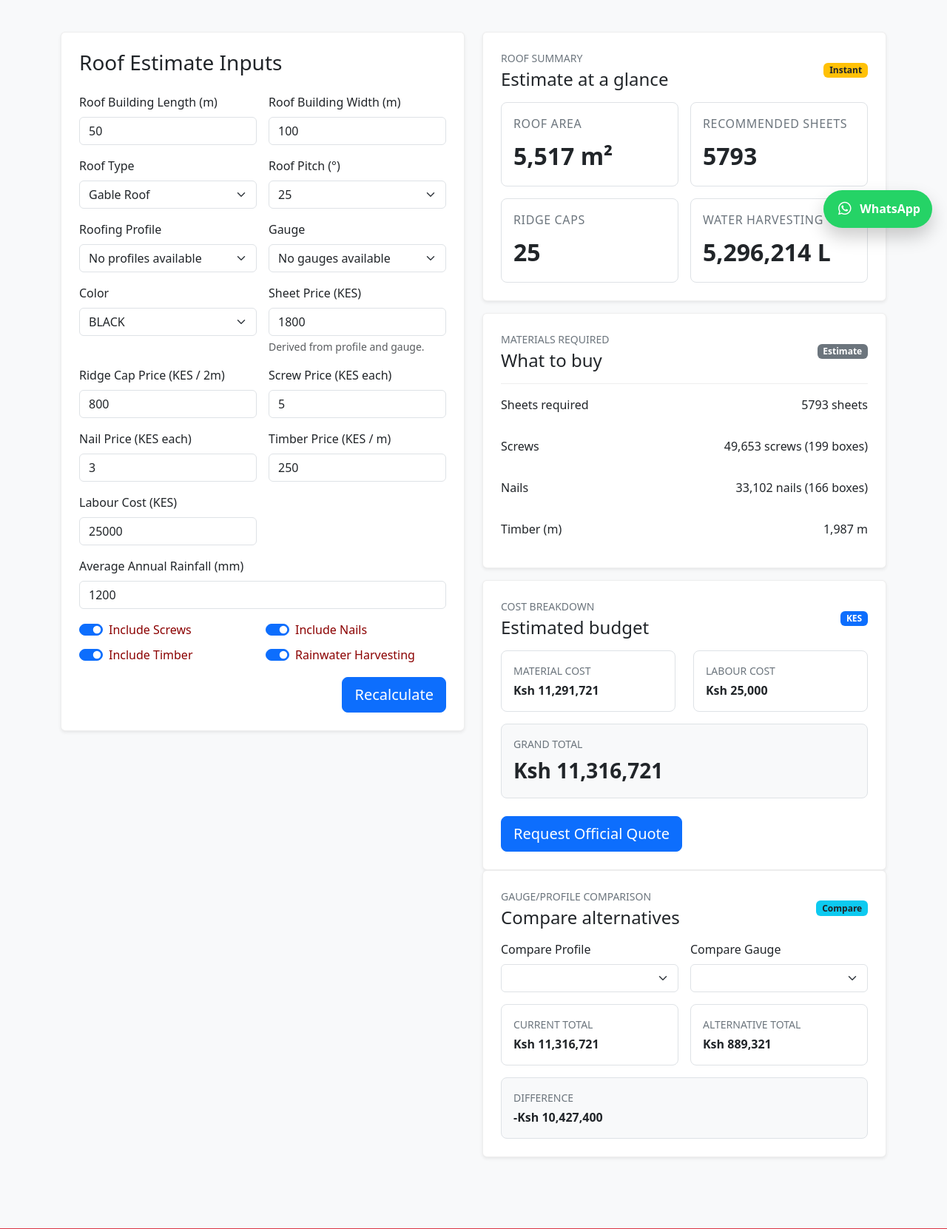
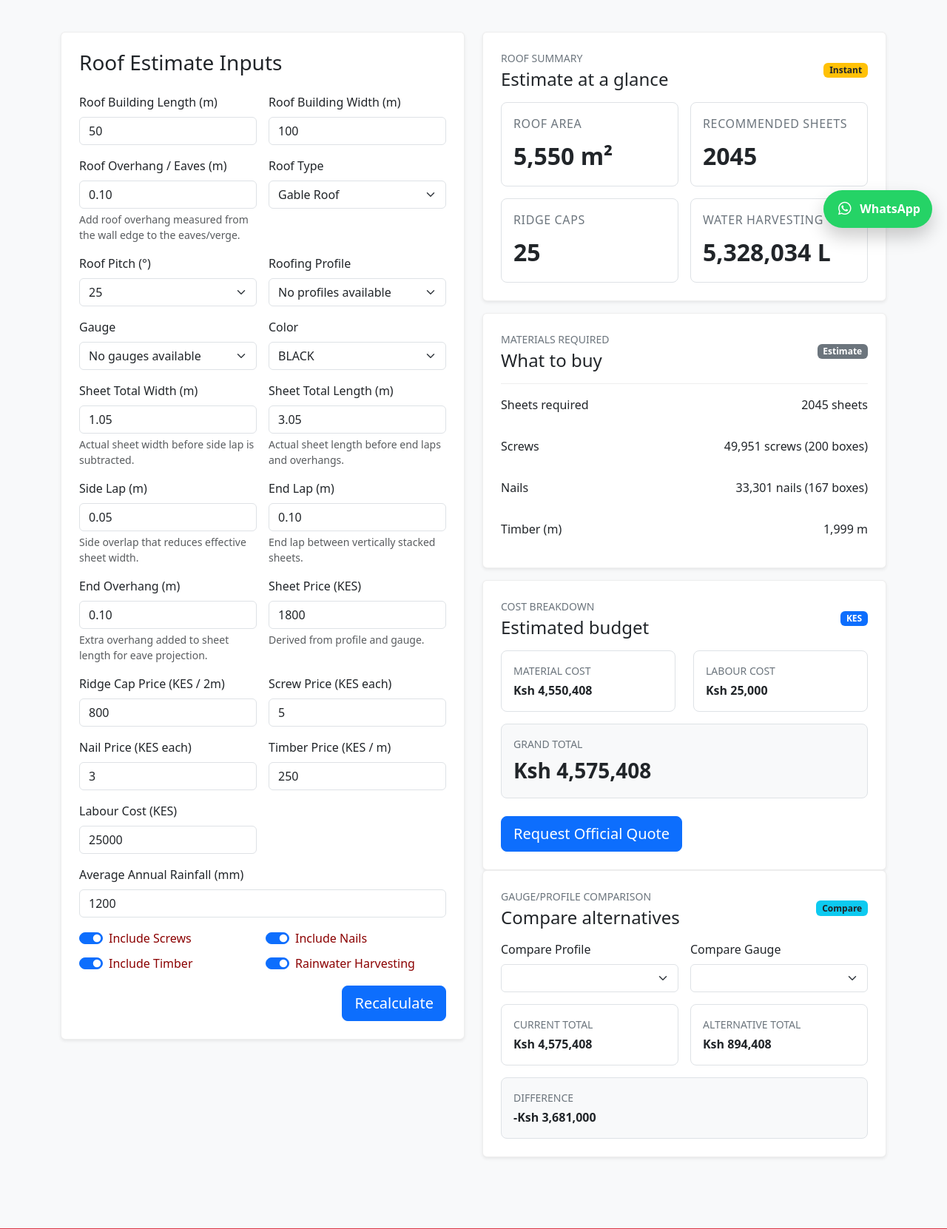
Before and after one commit to 123mczilox/Mabatistudio, a Django app: page /roof-calculator/ in a window 1280 px wide. Shown: the part 472-2133 px from the top of the page at 74% size. Run offline with Django 5.2, Linux system fonts and the light colour scheme; data comes from the database, SQL or seed files in the repository; data that the repository does not hold is empty; some libraries are stand-ins or nearby versions.

Commit message:
roof calc ses 3

```diff
--- a/Website/models.py
+++ b/Website/models.py
@@ -234,6 +234,12 @@ class RoofEstimate(models.Model):
     nails = models.PositiveIntegerField(default=0)
     timber_length = models.DecimalField(max_digits=10, decimal_places=2, default=0)
     rainwater_litres = models.DecimalField(max_digits=12, decimal_places=2, default=0)
+    eaves = models.DecimalField(max_digits=6, decimal_places=2, default=0)
+    sheet_total_width = models.DecimalField(max_digits=6, decimal_places=2, default=0)
+    sheet_total_length = models.DecimalField(max_digits=6, decimal_places=2, default=0)
+    side_lap = models.DecimalField(max_digits=6, decimal_places=2, default=0)
+    end_lap = models.DecimalField(max_digits=6, decimal_places=2, default=0)
+    end_overhang = models.DecimalField(max_digits=6, decimal_places=2, default=0)
     sheet_price = models.DecimalField(max_digits=10, decimal_places=2, default=0)
     ridge_price = models.DecimalField(max_digits=10, decimal_places=2, default=0)
     screw_price = models.DecimalField(max_digits=10, decimal_places=2, default=0)
--- a/Website/templates/roof_calculator.html
+++ b/Website/templates/roof_calculator.html
@@ -77,6 +77,11 @@
                                 <input id="width" name="width" type="number" min="0" step="0.1" class="form-control" placeholder="100" value="{{ initial_data.width }}">
                             </div>
                             <div class="col-6">
+                                <label for="eaves" class="form-label">Roof Overhang / Eaves (m)</label>
+                                <input id="eaves" name="eaves" type="number" min="0" step="0.01" class="form-control" placeholder="0.10" value="{{ initial_data.eaves }}">
+                                <div class="form-text">Add roof overhang measured from the wall edge to the eaves/verge.</div>
+                            </div>
+                            <div class="col-6">
                                 <label for="roofType" class="form-label">Roof Type</label>
                                 <select id="roofType" name="roofType" class="form-select">
                                     {% for option in roof_types %}
@@ -127,6 +132,31 @@
                                         <option value="Charcoal Grey">Charcoal Grey</option>
                                     {% endif %}
                                 </select>
+                            </div>
+                            <div class="col-6">
+                                <label for="sheetTotalWidth" class="form-label">Sheet Total Width (m)</label>
+                                <input id="sheetTotalWidth" name="sheetTotalWidth" type="number" min="0" step="0.01" class="form-control" placeholder="1.05" value="{{ initial_data.sheetTotalWidth }}">
+                                <div class="form-text">Actual sheet width before side lap is subtracted.</div>
+                            </div>
+                            <div class="col-6">
+                                <label for="sheetTotalLength" class="form-label">Sheet Total Length (m)</label>
+                                <input id="sheetTotalLength" name="sheetTotalLength" type="number" min="0" step="0.01" class="form-control" placeholder="3.05" value="{{ initial_data.sheetTotalLength }}">
+                                <div class="form-text">Actual sheet length before end laps and overhangs.</div>
+                            </div>
+                            <div class="col-6">
+                                <label for="sideLap" class="form-label">Side Lap (m)</label>
+                                <input id="sideLap" name="sideLap" type="number" min="0" step="0.01" class="form-control" placeholder="0.05" value="{{ initial_data.sideLap }}">
+                                <div class="form-text">Side overlap that reduces effective sheet width.</div>
+                            </div>
+                            <div class="col-6">
+                                <label for="endLap" class="form-label">End Lap (m)</label>
+                                <input id="endLap" name="endLap" type="number" min="0" step="0.01" class="form-control" placeholder="0.10" value="{{ initial_data.endLap }}">
+                                <div class="form-text">End lap between vertically stacked sheets.</div>
+                            </div>
+                            <div class="col-6">
+                                <label for="endOverhang" class="form-label">End Overhang (m)</label>
+                                <input id="endOverhang" name="endOverhang" type="number" min="0" step="0.01" class="form-control" placeholder="0.10" value="{{ initial_data.endOverhang }}">
+                                <div class="form-text">Extra overhang added to sheet length for eave projection.</div>
                             </div>
                             <div class="col-6">
                                 <label for="sheetPrice" class="form-label">Sheet Price (KES)</label>
@@ -351,7 +381,8 @@
 <script>
 const numberFormat = new Intl.NumberFormat('en-KE', { style: 'currency', currency: 'KES', maximumFractionDigits: 0 });
 const formFields = [
-    'length', 'width', 'roofType', 'pitch', 'profile', 'gauge', 'color',
+    'length', 'width', 'eaves', 'roofType', 'pitch', 'profile', 'gauge', 'color',
+    'sheetTotalWidth', 'sheetTotalLength', 'sideLap', 'endLap', 'endOverhang',
     'sheetPrice', 'ridgePrice', 'screwPrice', 'nailPrice', 'timberPrice', 'labourCost', 'rainfall',
     'includeScrews', 'includeNails', 'includeTimber', 'includeRainwater'
 ];
@@ -410,8 +441,14 @@ function formatNumber(value) {
 function updateEstimate() {
     const length = Number(document.getElementById('length').value) || 0;
     const width = Number(document.getElementById('width').value) || 0;
+    const eaves = Number(document.getElementById('eaves').value) || 0;
     const pitch = Number(document.getElementById('pitch').value) || 0;
     const roofType = document.getElementById('roofType').value;
+    const sheetTotalWidth = Number(document.getElementById('sheetTotalWidth').value) || 0;
+    const sheetTotalLength = Number(document.getElementById('sheetTotalLength').value) || 0;
+    const sideLap = Number(document.getElementById('sideLap').value) || 0;
+    const endLap = Number(document.getElementById('endLap').value) || 0;
+    const endOverhang = Number(document.getElementById('endOverhang').value) || 0;
     const profileOption = getSelectedProfileOption();
     const gaugeOption = getSelectedGaugeOption();
     const baseSheetPrice = Number(profileOption?.dataset.sheetPrice || 0);
@@ -432,10 +469,22 @@ function updateEstimate() {
 
     document.getElementById('sheetPrice').value = Math.round(sheetPrice);
 
-    const footprint = length * width;
+    const planLength = Math.max(0, length + eaves * 2);
+    const planWidth = Math.max(0, width + eaves * 2);
+    const footprint = planLength * planWidth;
     const slopeMultiplier = pitch > 0 ? 1 / Math.cos(pitch * Math.PI / 180) : 1;
     const roofArea = footprint ? footprint * getTypeFactor(roofType) * slopeMultiplier : 0;
-    const baseSheets = coverWidth ? roofArea / coverWidth : 0;
+
+    let effectiveSheetArea = 0;
+    if (sheetTotalWidth > 0 && sheetTotalLength > 0) {
+        const effectiveSheetWidth = Math.max(0, sheetTotalWidth - sideLap);
+        const effectiveSheetLength = Math.max(0, sheetTotalLength - endLap - endOverhang);
+        effectiveSheetArea = effectiveSheetWidth * effectiveSheetLength;
+    }
+    if (!effectiveSheetArea) {
+        effectiveSheetArea = coverWidth;
+    }
+    const baseSheets = effectiveSheetArea ? roofArea / effectiveSheetArea : 0;
     const wastage = getWastage(roofType);
     const recommendedSheets = Math.max(0, Math.ceil(baseSheets * (1 + wastage)));
     const ridgeLength = getRidgeLength(roofType, length, width);
@@ -475,16 +524,29 @@ function getCompareOption(selectId) {
     return select && select.options[select.selectedIndex];
 }
 
-function calculateComparisonTotal(compareProfileOption, compareGaugeOption, roofType, length, width, pitch, ridgePrice, screwPrice, nailPrice, timberPrice, labour, includeScrews, includeNails, includeTimber) {
+function calculateComparisonTotal(compareProfileOption, compareGaugeOption, roofType, length, width, eaves, pitch, ridgePrice, screwPrice, nailPrice, timberPrice, labour, includeScrews, includeNails, includeTimber, sheetTotalWidth, sheetTotalLength, sideLap, endLap, endOverhang) {
     const compareSheetPriceBase = Number(compareProfileOption?.dataset.sheetPrice || 0);
     const compareCoverWidth = getCoverWidth(compareProfileOption);
     const compareGaugeMultiplier = Number(compareGaugeOption?.dataset.priceMultiplier || 1.0);
     const compareGaugeAdditionalCost = Number(compareGaugeOption?.dataset.additionalCost || 0);
     const compareSheetPrice = compareSheetPriceBase ? compareSheetPriceBase * compareGaugeMultiplier + compareGaugeAdditionalCost : 0;
-    const footprint = length * width;
+    const planLength = Math.max(0, length + eaves * 2);
+    const planWidth = Math.max(0, width + eaves * 2);
+    const footprint = planLength * planWidth;
     const slopeMultiplier = pitch > 0 ? 1 / Math.cos(pitch * Math.PI / 180) : 1;
     const roofArea = footprint ? footprint * getTypeFactor(roofType) * slopeMultiplier : 0;
-    const baseSheets = compareCoverWidth ? roofArea / compareCoverWidth : 0;
+
+    let effectiveSheetArea = 0;
+    if (sheetTotalWidth > 0 && sheetTotalLength > 0) {
+        const effectiveSheetWidth = Math.max(0, sheetTotalWidth - sideLap);
+        const effectiveSheetLength = Math.max(0, sheetTotalLength - endLap - endOverhang);
+        effectiveSheetArea = effectiveSheetWidth * effectiveSheetLength;
+    }
+    if (!effectiveSheetArea) {
+        effectiveSheetArea = compareCoverWidth;
+    }
+
+    const baseSheets = effectiveSheetArea ? roofArea / effectiveSheetArea : 0;
     const wastage = getWastage(roofType);
     const recommendedSheets = Math.max(0, Math.ceil(baseSheets * (1 + wastage)));
     const ridgeLength = getRidgeLength(roofType, length, width);
@@ -507,6 +569,7 @@ function updateComparison(currentTotal) {
     const roofType = document.getElementById('roofType').value;
     const length = Number(document.getElementById('length').value) || 0;
     const width = Number(document.getElementById('width').value) || 0;
+    const eaves = Number(document.getElementById('eaves').value) || 0;
     const pitch = Number(document.getElementById('pitch').value) || 0;
     const ridgePrice = Number(document.getElementById('ridgePrice').value) || 0;
     const screwPrice = Number(document.getElementById('screwPrice').value) || 0;
@@ -516,7 +579,12 @@ function updateComparison(currentTotal) {
     const includeScrews = document.getElementById('includeScrews').checked;
     const includeNails = document.getElementById('includeNails').checked;
     const includeTimber = document.getElementById('includeTimber').checked;
-    const alternativeTotal = calculateComparisonTotal(compareProfileOption, compareGaugeOption, roofType, length, width, pitch, ridgePrice, screwPrice, nailPrice, timberPrice, labour, includeScrews, includeNails, includeTimber);
+    const sheetTotalWidth = Number(document.getElementById('sheetTotalWidth').value) || 0;
+    const sheetTotalLength = Number(document.getElementById('sheetTotalLength').value) || 0;
+    const sideLap = Number(document.getElementById('sideLap').value) || 0;
+    const endLap = Number(document.getElementById('endLap').value) || 0;
+    const endOverhang = Number(document.getElementById('endOverhang').value) || 0;
+    const alternativeTotal = calculateComparisonTotal(compareProfileOption, compareGaugeOption, roofType, length, width, eaves, pitch, ridgePrice, screwPrice, nailPrice, timberPrice, labour, includeScrews, includeNails, includeTimber, sheetTotalWidth, sheetTotalLength, sideLap, endLap, endOverhang);
     document.getElementById('alternativeComparisonTotal').textContent = numberFormat.format(alternativeTotal);
     document.getElementById('comparisonDifference').textContent = numberFormat.format(alternativeTotal - currentTotal);
 }
--- a/Website/views.py
+++ b/Website/views.py
@@ -127,6 +127,12 @@ def roof_calculator(request):
         'includeNails': 'on',
         'includeTimber': 'on',
         'includeRainwater': 'on',
+        'eaves': '0.10',
+        'sheetTotalWidth': '1.05',
+        'sheetTotalLength': '3.05',
+        'sideLap': '0.05',
+        'endLap': '0.10',
+        'endOverhang': '0.10',
     }
     quote_saved = None
 
@@ -162,12 +168,37 @@ def roof_calculator(request):
         include_nails = request.POST.get('includeNails') == 'on'
         include_timber = request.POST.get('includeTimber') == 'on'
         include_rainwater = request.POST.get('includeRainwater') == 'on'
+        eaves = parse_decimal(request.POST.get('eaves', '0'))
+        sheet_total_width = parse_decimal(request.POST.get('sheetTotalWidth', '0'))
+        sheet_total_length = parse_decimal(request.POST.get('sheetTotalLength', '0'))
+        side_lap = parse_decimal(request.POST.get('sideLap', '0'))
+        end_lap = parse_decimal(request.POST.get('endLap', '0'))
+        end_overhang = parse_decimal(request.POST.get('endOverhang', '0'))
 
-        footprint = float(length) * float(width)
+        initial_data.update({
+            'eaves': str(eaves),
+            'sheetTotalWidth': str(sheet_total_width),
+            'sheetTotalLength': str(sheet_total_length),
+            'sideLap': str(side_lap),
+            'endLap': str(end_lap),
+            'endOverhang': str(end_overhang),
+        })
+
+        plan_length = float(length + eaves * 2)
+        plan_width = float(width + eaves * 2)
+        footprint = plan_length * plan_width
         slope_multiplier = 1 / math.cos(math.radians(float(pitch))) if float(pitch) > 0 else 1
         roof_area = Decimal(str(footprint * get_type_factor(roof_type) * slope_multiplier))
-        cover_width = float(profile.cover_width) if profile else 1.0
-        base_sheets = float(roof_area) / cover_width if cover_width else 0
+
+        effective_sheet_area = 0
+        if sheet_total_width > 0 and sheet_total_length > 0:
+            effective_sheet_width = max(0.0, float(sheet_total_width - side_lap))
+            effective_sheet_length = max(0.0, float(sheet_total_length - end_lap - end_overhang))
+            effective_sheet_area = effective_sheet_width * effective_sheet_length
+        if effective_sheet_area <= 0:
+            effective_sheet_area = float(profile.cover_width) if profile and profile.cover_width else 1.0
+
+        base_sheets = float(roof_area) / effective_sheet_area if effective_sheet_area else 0
         recommended_sheets = max(0, int((base_sheets * (1 + get_wastage(roof_type))) // 1 + (1 if (base_sheets * (1 + get_wastage(roof_type))) % 1 else 0)))
         ridge_length = get_ridge_length(roof_type, float(length), float(width))
         ridge_caps = max(0, int((ridge_length / 2) // 1 + (1 if (ridge_length / 2) % 1 else 0)))
@@ -207,6 +238,12 @@ def roof_calculator(request):
             nails=nails,
             timber_length=timber_length,
             rainwater_litres=rainwater_litres,
+            eaves=eaves,
+            sheet_total_width=sheet_total_width,
+            sheet_total_length=sheet_total_length,
+            side_lap=side_lap,
+            end_lap=end_lap,
+            end_overhang=end_overhang,
             sheet_price=sheet_price,
             ridge_price=ridge_price,
             screw_price=screw_price,
```
